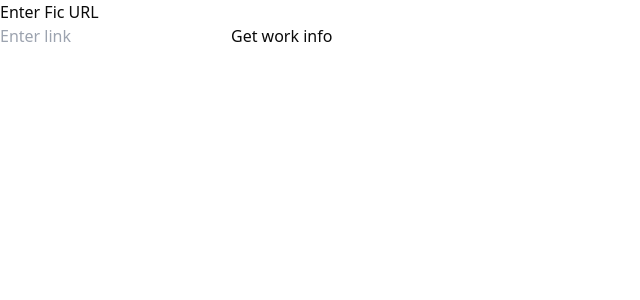
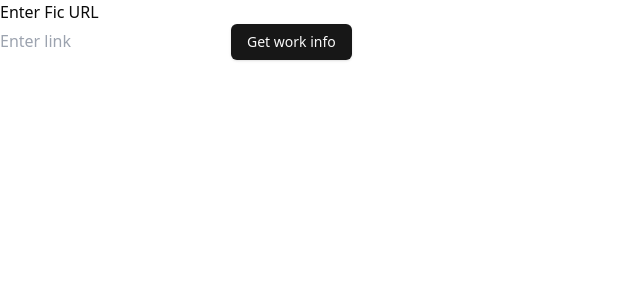
Before and after one commit to inunice/koodo, a Next.js app: page /add in a window 1280 px wide. Shown: the top 300 px of the page, without its empty margins (0-640 px from the left). Built offline with nearby package versions, Linux system fonts and the light colour scheme; no server answers.

Commit message:
feat: button ui

```diff
--- a/app/add/page.tsx
+++ b/app/add/page.tsx
@@ -7,6 +7,7 @@
 
 import { WorkInfo } from "@/types/workInfo";
 
+import { Button } from "@/components/ui/button";
 import WorkCard from "./workCard";
 import WorkForm from "./workForm";
 
@@ -50,7 +51,7 @@
 
       {work && <WorkCard work={work} />}
 
-      {work && <button onClick={handleSaveWork}>Add work</button>}
+      {work && <Button onClick={handleSaveWork}>Add work</Button>}
 
       {saveStatus}
     </div>
--- a/app/add/workForm.tsx
+++ b/app/add/workForm.tsx
@@ -4,6 +4,7 @@
 
 import { WorkInfo } from "@/types/workInfo";
 
+import { Button } from "@/components/ui/button";
 import { Alert, AlertDescription, AlertTitle } from "@/components/ui/alert";
 
 export default function WorkForm({
@@ -49,7 +50,7 @@
           onChange={(e) => setLink(e.target.value)}
           placeholder="Enter link"
         />
-        <button onClick={getWorkInformation}>Get work info</button>
+        <Button onClick={getWorkInformation}>Get work info</Button>
       </div>
       {errorMessage && (
         <Alert variant="destructive">
--- a/app/home/page.tsx
+++ b/app/home/page.tsx
@@ -6,6 +6,8 @@
 import { fetchWorks } from "@/app/api/fetchWorks";
 
 import { WorkInfo } from "@/types/workInfo";
+
+import { Button } from "@/components/ui/button";
 
 export default function Home() {
   const [works, setWorks] = useState<WorkInfo[]>([]);
@@ -25,7 +27,9 @@
     <div>
       <span>Home</span>
       <div>
-        <Link href="/add">Add work</Link>
+        <Button asChild>
+          <Link href="/add">Add work</Link>
+        </Button>
       </div>
       {works.map((work, index) => (
         <div key={index}>
--- /dev/null
+++ b/components/ui/button.tsx
@@ -0,0 +1,57 @@
+import * as React from "react"
+import { Slot } from "@radix-ui/react-slot"
+import { cva, type VariantProps } from "class-variance-authority"
+
+import { cn } from "@/lib/utils"
+
+const buttonVariants = cva(
+  "inline-flex items-center justify-center whitespace-nowrap rounded-md text-sm font-medium transition-colors focus-visible:outline-none focus-visible:ring-1 focus-visible:ring-ring disabled:pointer-events-none disabled:opacity-50",
+  {
+    variants: {
+      variant: {
+        default:
+          "bg-primary text-primary-foreground shadow hover:bg-primary/90",
+        destructive:
+          "bg-destructive text-destructive-foreground shadow-sm hover:bg-destructive/90",
+        outline:
+          "border border-input bg-background shadow-sm hover:bg-accent hover:text-accent-foreground",
+        secondary:
+          "bg-secondary text-secondary-foreground shadow-sm hover:bg-secondary/80",
+        ghost: "hover:bg-accent hover:text-accent-foreground",
+        link: "text-primary underline-offset-4 hover:underline",
+      },
+      size: {
+        default: "h-9 px-4 py-2",
+        sm: "h-8 rounded-md px-3 text-xs",
+        lg: "h-10 rounded-md px-8",
+        icon: "h-9 w-9",
+      },
+    },
+    defaultVariants: {
+      variant: "default",
+      size: "default",
+    },
+  }
+)
+
+export interface ButtonProps
+  extends React.ButtonHTMLAttributes<HTMLButtonElement>,
+    VariantProps<typeof buttonVariants> {
+  asChild?: boolean
+}
+
+const Button = React.forwardRef<HTMLButtonElement, ButtonProps>(
+  ({ className, variant, size, asChild = false, ...props }, ref) => {
+    const Comp = asChild ? Slot : "button"
+    return (
+      <Comp
+        className={cn(buttonVariants({ variant, size, className }))}
+        ref={ref}
+        {...props}
+      />
+    )
+  }
+)
+Button.displayName = "Button"
+
+export { Button, buttonVariants }
--- a/package.json
+++ b/package.json
@@ -10,6 +10,7 @@
   },
   "dependencies": {
     "@radix-ui/react-icons": "^1.3.0",
+    "@radix-ui/react-slot": "^1.1.0",
     "@supabase/supabase-js": "^2.45.4",
     "cheerio": "^1.0.0",
     "class-variance-authority": "^0.7.0",
```
Also changed, not shown: 1 other file (tests, documents, lock files or other folders).
